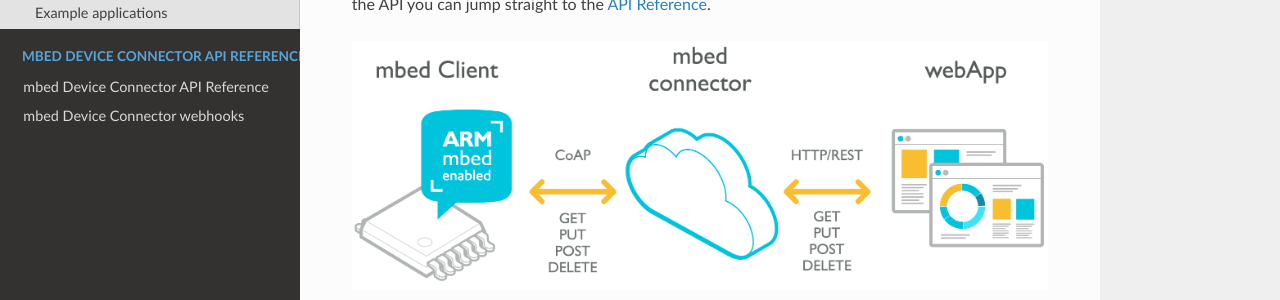
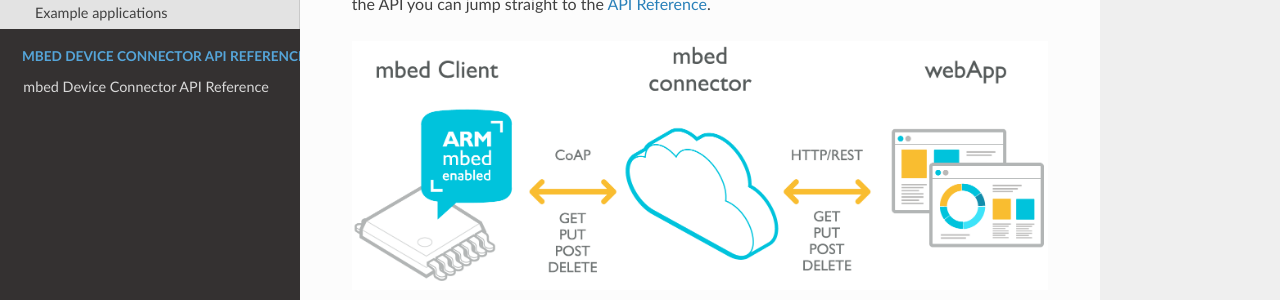
Before and after one commit to ARMmbed/Connector-mDS-REST-API, an MkDocs documentation site: the page built from docs/index.md, in a window 1280 px wide. Shown: the part 311-611 px from the top of the page. Built offline with MkDocs 1.6.1, drawn with Linux system fonts in a browser that asks for light colours; nearby versions of some CDN libraries; old or Windows-style settings are respelled for this version of MkDocs.

Commit message:
removed webhooks

```diff
--- a/mkdocs.yml
+++ b/mkdocs.yml
@@ -4,4 +4,3 @@ use directory_urls: false
 pages:
 - ['index.md','ARM mbed Device Connector','Introduction to the ARM mbed Device Connector API']
 - ['api-reference.md','mbed Device Connector API Reference','mbed Device Connector API Reference']
-- ['webhooks.md','mbed Device Connector webhooks']
```
